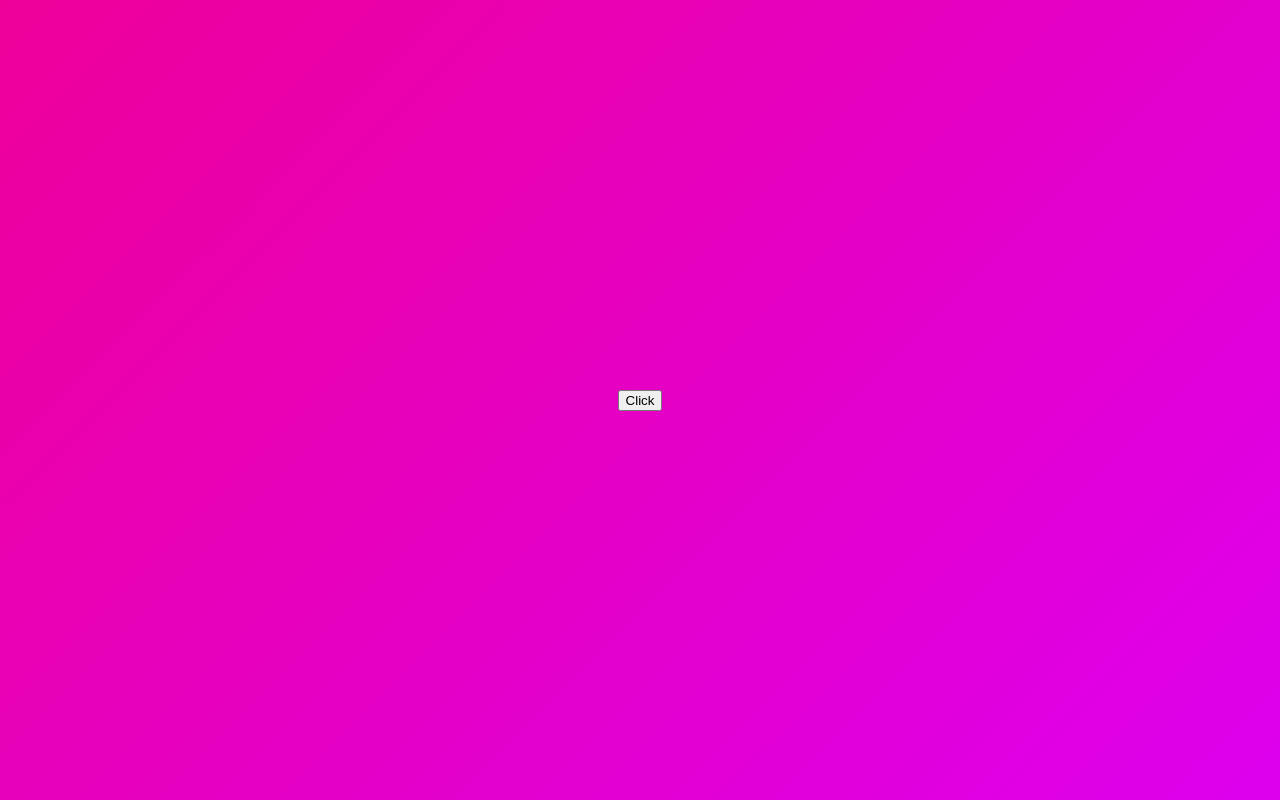
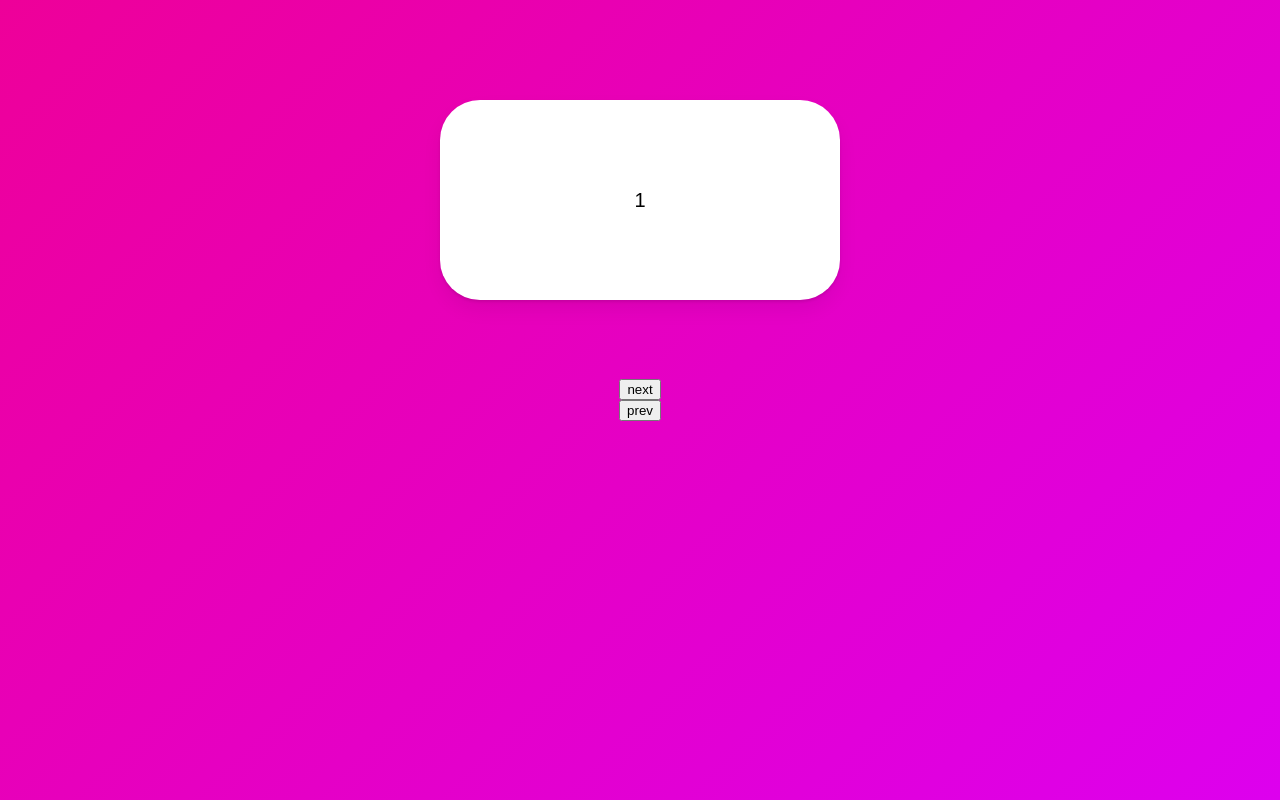
Before and after one commit to DevelopJKong/nomad-react-master, a React (Create React App) app: page / in a window 1280 px wide. Built offline with nearby package versions, Linux system fonts and the light colour scheme.

Commit message:
#7.13 Slider part Two 완료

```diff
--- a/src/App.tsx
+++ b/src/App.tsx
@@ -8,43 +8,72 @@
   display: flex;
   justify-content: center;
   align-items: center;
+  flex-direction: column;
 `;
 
-const Box =styled(motion.div)`
+const Box = styled(motion.div)`
   width: 400px;
   height: 200px;
   background-color: rgba(255, 255, 255, 1);
   border-radius: 40px;
+  display: flex;
+  justify-content: center;
+  align-items: center;
+  font-size: 20px;
   position: absolute;
   top: 100px;
   box-shadow: 0 2px 3px rgba(0, 0, 0, 0.1), 0 10px 20px rgba(0, 0, 0, 0.06);
 `;
 
-const boxVariants = {
-  initial: {
-    opacity:0,
-    scale:0
+const box = {
+  invisible: {
+    x: 500,
+    opacity: 0,
+    scale: 0,
   },
   visible: {
-    opacity:1,
-    scale:1,
-    rotateZ:360
+    x: 0,
+    opacity: 1,
+    scale: 1,
+    transition: {
+      duration: 1,
+    },
   },
-  leaving: {
-    opacity:0,
-    y:20
-  }
+  exit: {
+    x: -500,
+    opacity: 0,
+    scale: 0,
+    transition: {
+      duration: 1,
+    },
+  },
 };
 
+function App() {
+  const [visible, setVisible] = useState(1);
+  const nextPlease = () => setVisible((prev) => (prev === 10 ? 10 : prev + 1));
+  const prevPlease = () => setVisible((prev) => (prev === 1 ? 1 : prev - 1));
 
-function App() {
-  const [showing, setShowing] = useState(false);
-  const toggleShowing = () => setShowing((prev) => !prev);
   return (
-   <Wrapper>
-     <button onClick={toggleShowing}>Click</button>
-     <AnimatePresence>{showing ? <Box variants={boxVariants} initial="initial" animate="visible" exit="leaving"/> : null}</AnimatePresence>
-   </Wrapper>
+    <Wrapper>
+      <AnimatePresence>
+        {[1, 2, 3, 4, 5, 6, 7, 8, 9, 10].map((i) =>
+          i === visible ? (
+            <Box
+              variants={box}
+              initial="invisible"
+              animate="visible"
+              exit="exit"
+              key={i}
+            >
+              {i}
+            </Box>
+          ) : null
+        )}
+      </AnimatePresence>
+      <button onClick={nextPlease}>next</button>
+      <button onClick={prevPlease}>prev</button>
+    </Wrapper>
   );
 }
 
```
